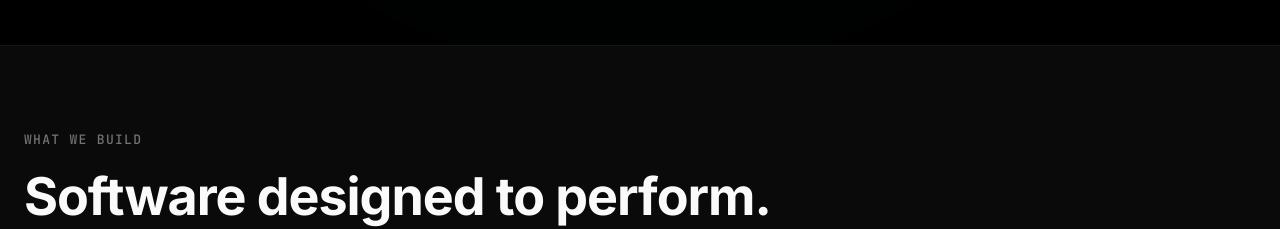
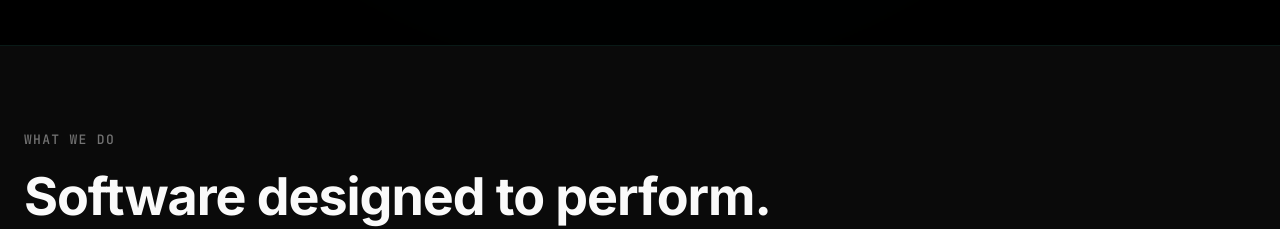
Before and after one commit to Zappisoft/zappisoft, a React (Vite) app: page / in a window 1280 px wide. Shown: the part 860-1089 px from the top of the page. Built offline with nearby package versions, Linux system fonts and the light colour scheme; no server answers.

Commit message:
tagline changed to what we do

```diff
--- a/src/sections/Services.jsx
+++ b/src/sections/Services.jsx
@@ -11,7 +11,7 @@ export default function Services() {
     <Section id="services" background="tier2" disableSectionReveal>
       <Container>
         <SectionHeader
-          label="What we build"
+          label="What we do"
           title="Software designed to perform."
         />
         <div className={styles.grid}>
```
